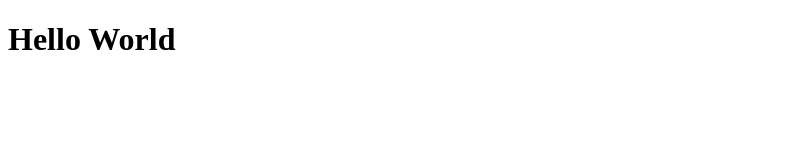
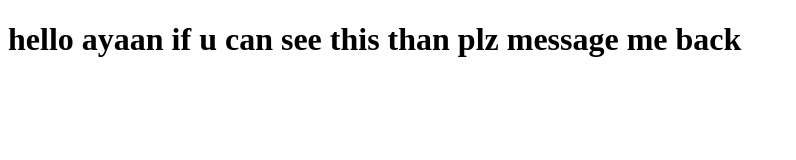
Before and after one commit to Archer960846/archerandayaan, a plain HTML site: page index.html in a window 1280 px wide. Shown: the whole page, without its empty margins (0-796 px from the left). Drawn offline with Linux system fonts and the light colour scheme.

Commit message:
Change heading text in index.html
Updated the heading text in the body.

```diff
--- a/index.html
+++ b/index.html
@@ -7,7 +7,7 @@
 </head>
 
 <body>
-    <h1>Hello World</h1>
+    <h1>hello ayaan if u can see this than plz message me back</h1>
 </body>
 
 </html>
```
